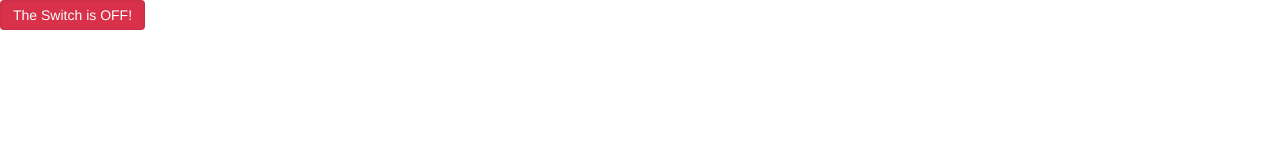
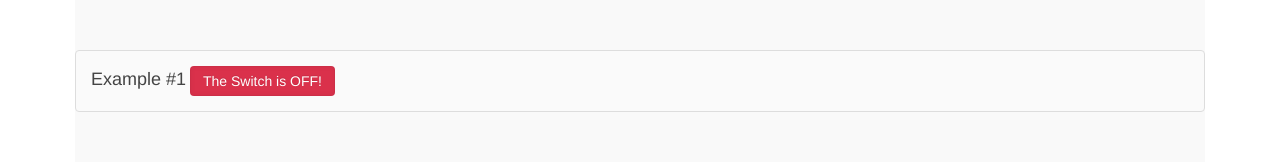
Before and after one commit to BrendanFDMoore/ng-example, a plain HTML site: page index.html in a window 1280 px wide. Drawn offline with nearby package versions, Linux system fonts and the light colour scheme.

Commit message:
Reorganize template

```diff
--- a/index.html
+++ b/index.html
@@ -1,13 +1,19 @@
-<html ng-app="exampleApp">
+<html >
 <head>
   <title>An Angular Example</title>
   <script src="https://ajax.googleapis.com/ajax/libs/angularjs/1.4.9/angular.min.js"></script>
   <script src="js/app.js"></script>
   <link rel="stylesheet" type="text/css" href="lib/uikit/css/uikit.almost-flat.min.css">
 </head>
-<body ng-controller="ExampleCtrl">
+<body >
+	<div ng-app="exampleApp" class="uk-container uk-container-center">
+		<div  class="uk-block uk-block-muted">
+			<div ng-controller="ExampleCtrl" class="uk-panel uk-panel-box">
+				<span class="uk-panel-title">Example #1</span>
+		  		<a type="button" class="uk-button" ng-class="{'uk-button-success':switchIsOn,'uk-button-danger':!switchIsOn}" ng-click="flipSwitch()">{{switchIsOn?'The Switch is ON!':'The Switch is OFF!'}}</a>
+			</div>
+		</div>
 
-  <a type="button" class="uk-button" ng-class="{'uk-button-success':switchIsOn,'uk-button-danger':!switchIsOn}" ng-click="flipSwitch()">{{switchIsOn?'The Switch is ON!':'The Switch is OFF!'}}</a>
-
+	</div>
 </body>
 </html>
--- a/js/app.js
+++ b/js/app.js
@@ -1,8 +1,9 @@
 var exampleApp = angular.module('exampleApp', []);
 
 exampleApp.controller('ExampleCtrl', function ($scope) {
-  $scope.switchIsOn = false;
-  $scope.flipSwitch = function(){
+	var test = this;
+  	$scope.switchIsOn = false;
+  	$scope.flipSwitch = function(){
   	$scope.switchIsOn = !$scope.switchIsOn;
   }
 });
```
